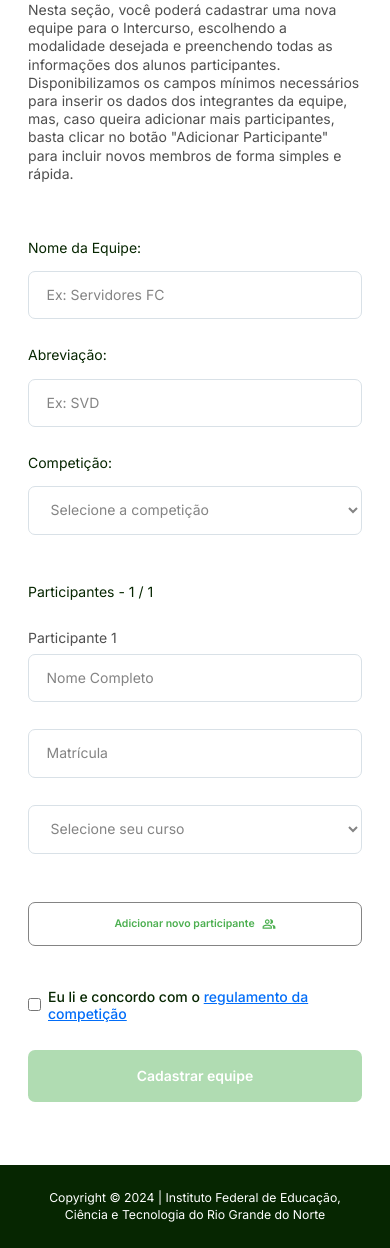
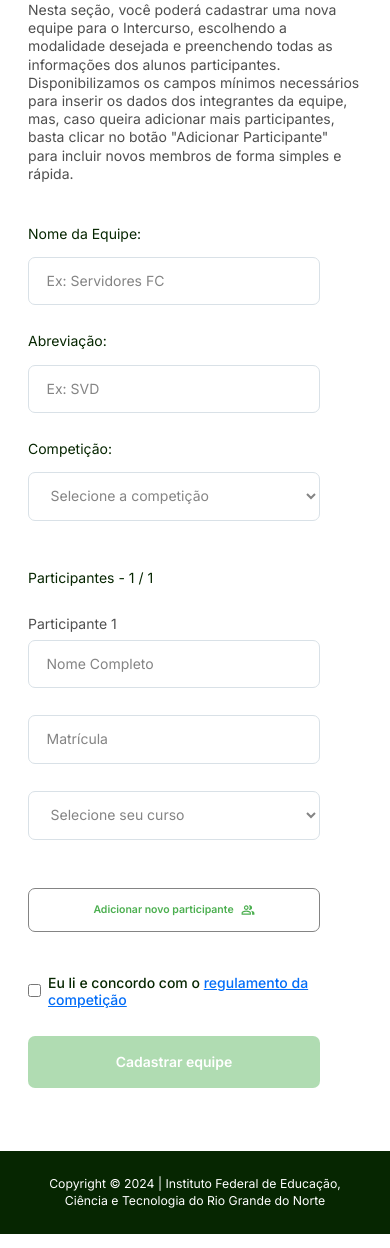
Before and after one commit to GustavoeDev/intercurso-ifpdf, a Django app: page /registrar-equipe/ in a window 390 px wide. Shown: the part 175-1423 px from the top of the page. Run offline with Django 5.2, Linux system fonts and the light colour scheme; the visitor is signed in with stand-in values (Sample User, id 1); data that the repository does not hold is empty.

Commit message:
style: adjust margins in register team forms and update remove member button positioning

```diff
--- a/static/organizer/css/register-team.css
+++ b/static/organizer/css/register-team.css
@@ -49,8 +49,7 @@ form {
   flex-direction: column;
   gap: 2rem;
 
-  margin-top: 1rem;
-  margin-bottom: 1.5rem;
+  margin: 1rem 3rem 1.5rem 0;
 }
 
 button {
@@ -146,7 +145,7 @@ hr {
 .remove-member {
   position: absolute;
   top: 50%;
-  transform: translateY(-50%);
+  transform: translateY(-100%);
   right: -2rem;
   background: none;
   border: none;
--- a/static/student/css/register-team.css
+++ b/static/student/css/register-team.css
@@ -127,7 +127,7 @@ hr {
 .remove-member {
   position: absolute;
   top: 50%;
-  transform: translateY(-50%);
+  transform: translateY(-100%);
   right: -2rem;
   background: none;
   border: none;
@@ -317,6 +317,12 @@ button:disabled {
   background-color: #4caf5070;
 }
 
+@media screen and (max-width: 1000px) {
+  form {
+    margin: 1rem 3rem 1.5rem 0;
+  }
+}
+
 @media screen and (max-width: 860px) {
   .two-inputs-row {
     display: flex;
@@ -355,6 +361,3 @@ button:disabled {
     display: none;
   }
 }
-
-@media screen and (max-width: 650px) {
-}
```
